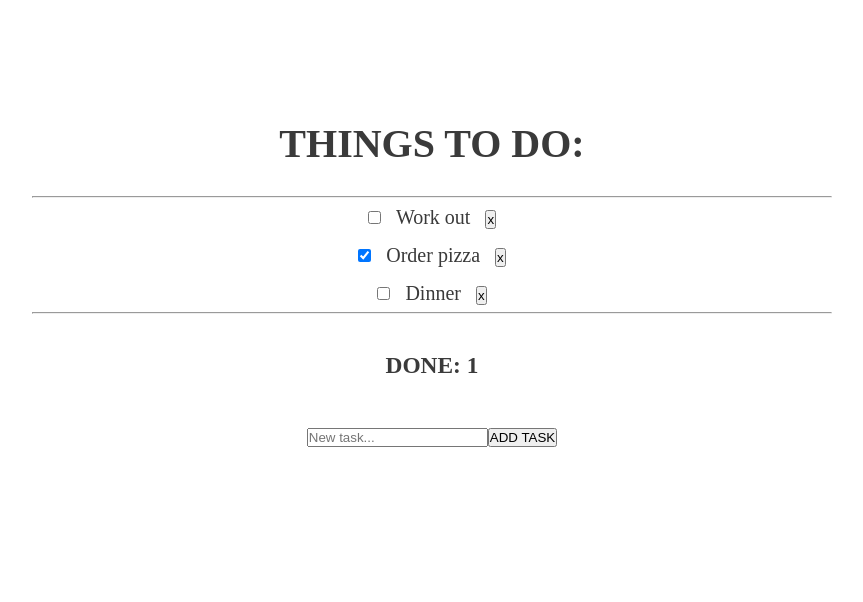
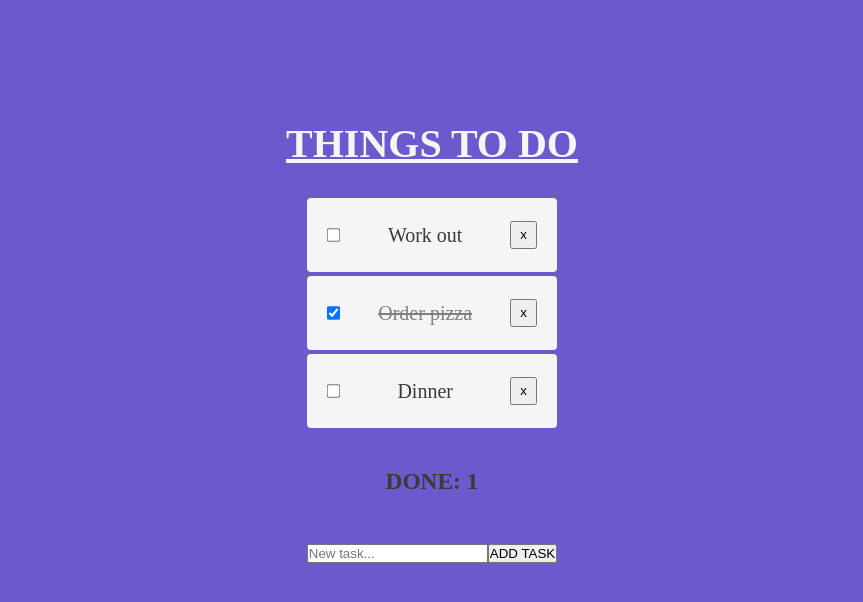
Before and after one commit to Alejandro-Cardozo/react-challenges, a React (Vite) app: page / in a window 1280 px wide. Shown: the top 602 px of the page, without its empty margins (208-1071 px from the left). Built offline with nearby package versions, Linux system fonts and the light colour scheme; a web font is replaced by a local one.

Commit message:
Styling headers, todos and todo list using emotion

```diff
--- a/src/App.jsx
+++ b/src/App.jsx
@@ -9,7 +9,7 @@ function App() {
   return (
     <TodoContextProvider>
       <Card>
-        <Headers />
+        <Headers text='things to do' />
         <TodoList />
         <TodoCounter />
         <AddTodo />
--- a/src/components/Headers.jsx
+++ b/src/components/Headers.jsx
@@ -1,6 +1,17 @@
-const Headers = () => {
+/** @jsxImportSource @emotion/react */
+
+import { css } from "@emotion/react";
+
+const Headers = ({ text }) => {
+
+  const headerStyles = css`
+    color: whitesmoke;
+    text-decoration: underline;
+    text-transform: uppercase ;
+  `
+
   return (
-    <h1>THINGS TO DO:</h1>
+    <h1 css={headerStyles}>{text}</h1>
   )
 }
 
--- a/src/components/Todo.jsx
+++ b/src/components/Todo.jsx
@@ -1,31 +1,67 @@
 /** @jsxImportSource @emotion/react */
 
-import { css } from "@emotion/react";
-
-const labelStyles = css`
-  margin: 0 15px;
-`
+import { css } from '@emotion/react';
 
 const todoStyles = css`
   margin: 2px;
-`
+  padding: 2rem;
+  width: 30%;
+  min-width: 25rem;
+  border-radius: 4px;
+  background-color: whitesmoke;
+  display: flex;
+  justify-content: space-between;
+  cursor: pointer;
+
+  &:hover {
+    width: auto;
+    transform: scale(1.02);
+    transition: transform .1s;
+    box-shadow: 2px 2px 10px 0px rgba(0,0,0,0.75);
+
+    & > p {
+    white-space: normal;
+    overflow: hidden;
+    text-overflow: ellipsis;
+  }
+  }
+
+  & > input {
+    transform: scale(1.05);
+    cursor: pointer;
+  }
+
+  & > p {
+    margin: 0 15px;
+    flex-grow: 1;
+    white-space: nowrap;
+    overflow: hidden;
+    text-overflow: ellipsis;
+  }
+
+  & > .checked {
+    color: gray;
+    text-decoration: line-through;
+  }
+
+  & > button {
+    padding: 1.2rem 0.8rem;
+    height: 1rem;
+    align-self: center;
+    line-height: 0;
+  }
+`;
 
 const Todo = ({ id, title, checked, onDelete, onCheck }) => {
   return (
-    <div style={{ margin: '2px' }}>
+    <div css={todoStyles} onClick={onCheck}>
       <input
         type='checkbox'
         name={`${title + id}`}
         id={`${title + id}`}
         checked={checked}
-        onChange={onCheck}
       />
-      <label
-        htmlFor={`${title + id}`}
-        css={labelStyles}
-      >
-        {title}
-      </label>
+      <p className={checked ? 'checked' : ''}>{title}</p>
       <button onClick={onDelete}>x</button>
     </div>
   );
--- a/src/components/TodoList.jsx
+++ b/src/components/TodoList.jsx
@@ -1,14 +1,22 @@
+/** @jsxImportSource @emotion/react */
+
+import { css } from '@emotion/react';
 import { useContext } from 'react';
 import TodoContext from '../context/context';
 import Todo from './Todo';
 import classes from './Todo.module.css';
 
+const noTasksStyles = css`
+  color: whitesmoke;
+`;
+
 const TodoList = () => {
   const todoCtx = useContext(TodoContext);
   return (
     <>
-      <hr />
-      {!todoCtx.todos.length && <h5>Nothing to do today</h5>}
+      {!todoCtx.todos.length && (
+        <h5 css={noTasksStyles}>Nothing to do today</h5>
+      )}
       <div className={classes.list}>
         {todoCtx.todos.map((task) => (
           <Todo
@@ -21,7 +29,6 @@ const TodoList = () => {
           />
         ))}
       </div>
-      <hr />
     </>
   );
 };
--- a/src/index.css
+++ b/src/index.css
@@ -33,6 +33,7 @@ body {
   font-size: 2rem;
   line-height: 1.7;
   color: #777;
+  background-color: slateblue;
   padding: 3rem;
 }
 
```
